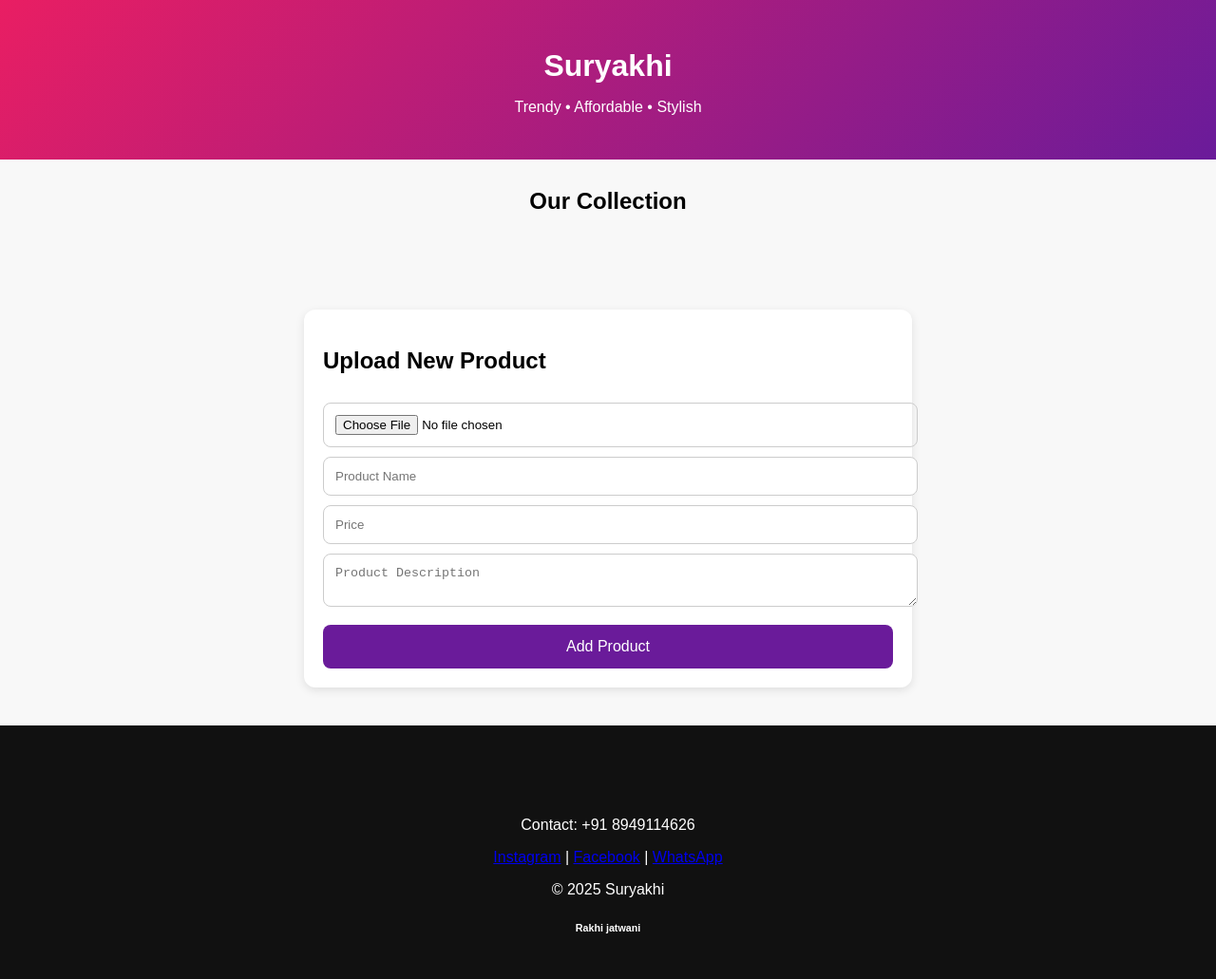
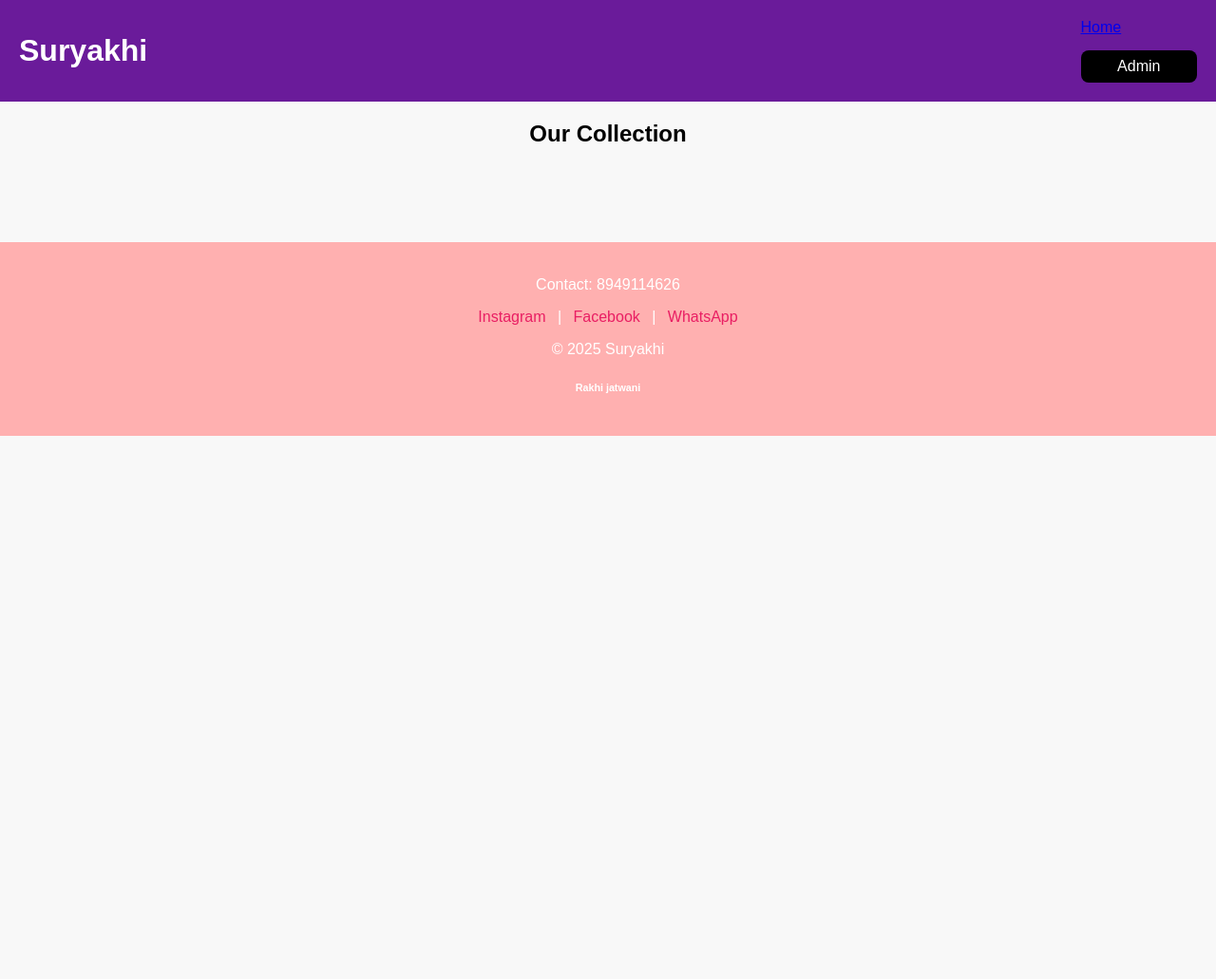
Before and after one commit to rakhijatwani/Suryakhi, a plain HTML site: page index.html in a window 1280 px wide. Shown: the whole page at 95% size. After the commit the page ends 800 px from the top, so only its background shows below. Drawn offline with Linux system fonts and the light colour scheme.

Commit message:
Add files via upload

```diff
--- a/index.html
+++ b/index.html
@@ -4,194 +4,137 @@
 <meta charset="UTF-8">
 <meta name="viewport" content="width=device-width, initial-scale=1.0">
 <title>Suryakhi
+
 </title>
 
 <style>
 /* --- GLOBAL STYLES --- */
-body {
-    margin: 0;
-    font-family: Arial, sans-serif;
-    background: #f8f8f8;
-}
-
-/* HEADER */
-header {
-    background: linear-gradient(135deg, #e91e63, #6a1b9a);
-    padding: 30px;
-    color: white;
-    text-align: center;
-}
-
-h1 { margin-bottom: 5px; }
-
-/* PRODUCT GALLERY */
-.gallery {
-    display: grid;
-    grid-template-columns: repeat(auto-fit, minmax(260px, 1fr));
-    gap: 25px;
-    padding: 30px;
-}
-
-.product {
-    background: white;
-    padding: 15px;
-    border-radius: 12px;
-    box-shadow: 0 3px 10px rgba(0,0,0,0.1);
-}
-
-.product img {
-    width: 100%;
-    height: 260px;
-    object-fit: cover;
-    border-radius: 10px;
-}
-
-.order-btn {
-    background: #e91e63;
-    padding: 10px;
-    border-radius: 8px;
-    color: white;
-    text-align: center;
-    display: block;
-    margin-top: 10px;
-    text-decoration: none;
-}
-
-/* UPLOAD SECTION */
-.upload-section {
-    background: white;
-    width: 90%;
-    max-width: 600px;
-    margin: 20px auto;
-    padding: 20px;
-    border-radius: 12px;
-    box-shadow: 0 3px 10px rgba(0,0,0,0.1);
-}
-
-input, textarea {
-    width: 100%;
-    padding: 12px;
-    border-radius: 8px;
-    margin-top: 10px;
-    border: 1px solid #ccc;
-}
-
-button {
-    width: 100%;
-    padding: 14px;
-    margin-top: 15px;
-    background: #6a1b9a;
-    color: white;
-    border: none;
-    border-radius: 8px;
-    font-size: 16px;
-}
-
-/* FOOTER */
-footer {
-    background: #111;
-    color: white;
-    text-align: center;
-    padding: 20px;
-    margin-top: 40px;
-}
+body { margin:0; font-family: Arial, sans-serif; background:#f8f8f8; }
+header { background:#6a1b9a; color:white; padding:20px; display:flex; justify-content:space-between; align-items:center; }
+header h1 { margin:0; }
+nav a { color:white; text-decoration:none; margin-left:15px; font-weight:bold; cursor:pointer; }
+nav a:hover { text-decoration:underline; }
+.admin-btn { background:black; color:white; border:none; padding:8px 15px; border-radius:8px; cursor:pointer; }
+.gallery { display:grid; grid-template-columns:repeat(auto-fit,minmax(260px,1fr)); gap:20px; padding:20px; }
+.product { background:white; padding:15px; border-radius:10px; box-shadow:0 2px 10px rgba(0,0,0,0.1); position:relative; }
+.product img { width:70%; height:300px; object-fit:cover; border-radius:10px; }
+.product h3 { margin:10px 0 5px 0; }
+.product p { margin:5px 0; }
+.delete-btn { background:#d32f2f; color:white; border:none; padding:8px; margin-top:10px; width:100%; border-radius:8px; cursor:pointer; font-size:14px; display:none; }
+.delete-btn.show { display:block; }
+.upload-section { background:white; width:90%; max-width:600px; margin:20px auto; padding:20px; border-radius:12px; box-shadow:0 3px 10px rgba(0,0,0,0.1); display:none; }
+input, textarea { width:100%; padding:12px; border-radius:8px; margin-top:10px; border:1px solid #ccc; }
+button { width:100%; padding:14px; margin-top:15px; background:#6a1b9a; color:white; border:none; border-radius:8px; font-size:16px; cursor:pointer; }
+footer { background:#ffb0b0; color:white; text-align:center; padding:20px; margin-top:40px; }
+footer a { color:#e91e63; text-decoration:none; margin:0 8px; }
 </style>
 </head>
 <body>
 
 <header>
 <h1>Suryakhi</h1>
-    <p>Trendy • Affordable • Stylish</p>
+<div>
+<a href="#home">Home</a>
+<button class="admin-btn" onclick="adminLogin()">Admin</button>
+</div>
 </header>
 
-<h2 style="text-align:center; margin-top:30px;">Our Collection</h2>
-
+<h2 style="text-align:center; margin-top:20px;">Our Collection</h2>
 <div class="gallery" id="productGallery"></div>
 
-<!-- UPLOAD SECTION (Fully functional) -->
-<div class="upload-section">
-    <h2>Upload New Product</h2>
-
+<!-- Admin Upload Section -->
+<div class="upload-section" id="uploadSection">
+<h2>Add New Product</h2>
 <input type="file" id="imageInput" accept="image/*">
 <input type="text" id="nameInput" placeholder="Product Name">
 <input type="text" id="priceInput" placeholder="Price">
 <textarea id="descriptionInput" placeholder="Product Description"></textarea>
-
 <button onclick="addProduct()">Add Product</button>
 </div>
 
 <footer>
-    <footer>
-    <p>Contact: +91 8949114626</p>
-
-    <p class="social">
-        <!-- Update these links with your real account URLs -->
-        <a href="https://instagram.com/Rakhi_jatwani" target="_blank">Instagram</a> |
+<p>Contact: 8949114626</p>
+<p>
+<a href="https://instagram.com/YOUR_USERNAME" target="_blank">Instagram</a> |
 <a href="https://facebook.com/YOUR_USERNAME" target="_blank">Facebook</a> |
 <a href="https://wa.me/8949114626" target="_blank">WhatsApp</a>
 </p>
-
-    <p>© 2025 Suryakhi</p>
-    <P> <h6>Rakhi jatwani</h6> </P>
-</footer>
-
+<p>© 2025 Suryakhi
+    <h6>Rakhi jatwani</h6>
+</p>
 </footer>
 
 <script>
-// Load saved products
-document.addEventListener("DOMContentLoaded", loadProducts);
+let adminLoggedIn = false;
 
+// Admin login popup
+function adminLogin() {
+    const pass = prompt("Enter Admin Password:");
+    if(pass === "sakhi") { // CHANGE THIS PASSWORD
+        adminLoggedIn = true;
+        document.getElementById("uploadSection").style.display = "block";
+        // Show delete buttons
+        document.querySelectorAll(".delete-btn").forEach(btn => btn.classList.add("show"));
+        alert("Admin mode activated!");
+    } else {
+        alert("Incorrect password!");
+    }
+}
+
+// Load products from LocalStorage
+function loadProducts() {
+    const gallery = document.getElementById("productGallery");
+    const products = JSON.parse(localStorage.getItem("products")) || [];
+    gallery.innerHTML = '';
+    products.forEach(product => {
+        const div = document.createElement("div");
+        div.classList.add("product");
+        div.innerHTML = `
+            <img src="${product.image}">
+            <h3>${product.name}</h3>
+            <p>Price: ₹${product.price}</p>
+            <p>${product.description}</p>
+            <button class="delete-btn" onclick="deleteProduct(${product.id})">Delete</button>
+        `;
+        gallery.appendChild(div);
+    });
+}
+
+// Add product (admin only)
 function addProduct() {
+    if(!adminLoggedIn) { alert("Admin login required"); return; }
     const imageFile = document.getElementById("imageInput").files[0];
     const name = document.getElementById("nameInput").value;
     const price = document.getElementById("priceInput").value;
     const description = document.getElementById("descriptionInput").value;
-
-    if (!imageFile || !name || !price) {
-        alert("Please fill all fields!");
-        return;
-    }
-
+    if(!imageFile || !name || !price) { alert("Please fill all fields"); return; }
     const reader = new FileReader();
     reader.onload = function(e) {
         const product = {
+            id: Date.now(),
             image: e.target.result,
             name: name,
             price: price,
             description: description
         };
-
         let products = JSON.parse(localStorage.getItem("products")) || [];
         products.push(product);
         localStorage.setItem("products", JSON.stringify(products));
-
-        displayProduct(product);
+        loadProducts();
     };
-
     reader.readAsDataURL(imageFile);
 }
 
-function loadProducts() {
-    const products = JSON.parse(localStorage.getItem("products")) || [];
-    products.forEach(displayProduct);
+// Delete product (admin only)
+function deleteProduct(id) {
+    if(!adminLoggedIn) { alert("Admin login required"); return; }
+    let products = JSON.parse(localStorage.getItem("products")) || [];
+    products = products.filter(p => p.id !== id);
+    localStorage.setItem("products", JSON.stringify(products));
+    loadProducts();
 }
 
-function displayProduct(product) {
-    const gallery = document.getElementById("productGallery");
-
-    const div = document.createElement("div");
-    div.classList.add("product");
-
-    div.innerHTML = `
-        <img src="${product.image}">
-        <h3>${product.name}</h3>
-        <p>Price: ₹${product.price}</p>
-        <p>${product.description}</p>
-        <a class="order-btn" href="#order">Order Now</a>
-    `;
-
-    gallery.appendChild(div);
-}
+document.addEventListener("DOMContentLoaded", loadProducts);
 </script>
 
 </body>
```
Lines whose indentation alone changed are shown as unchanged.
